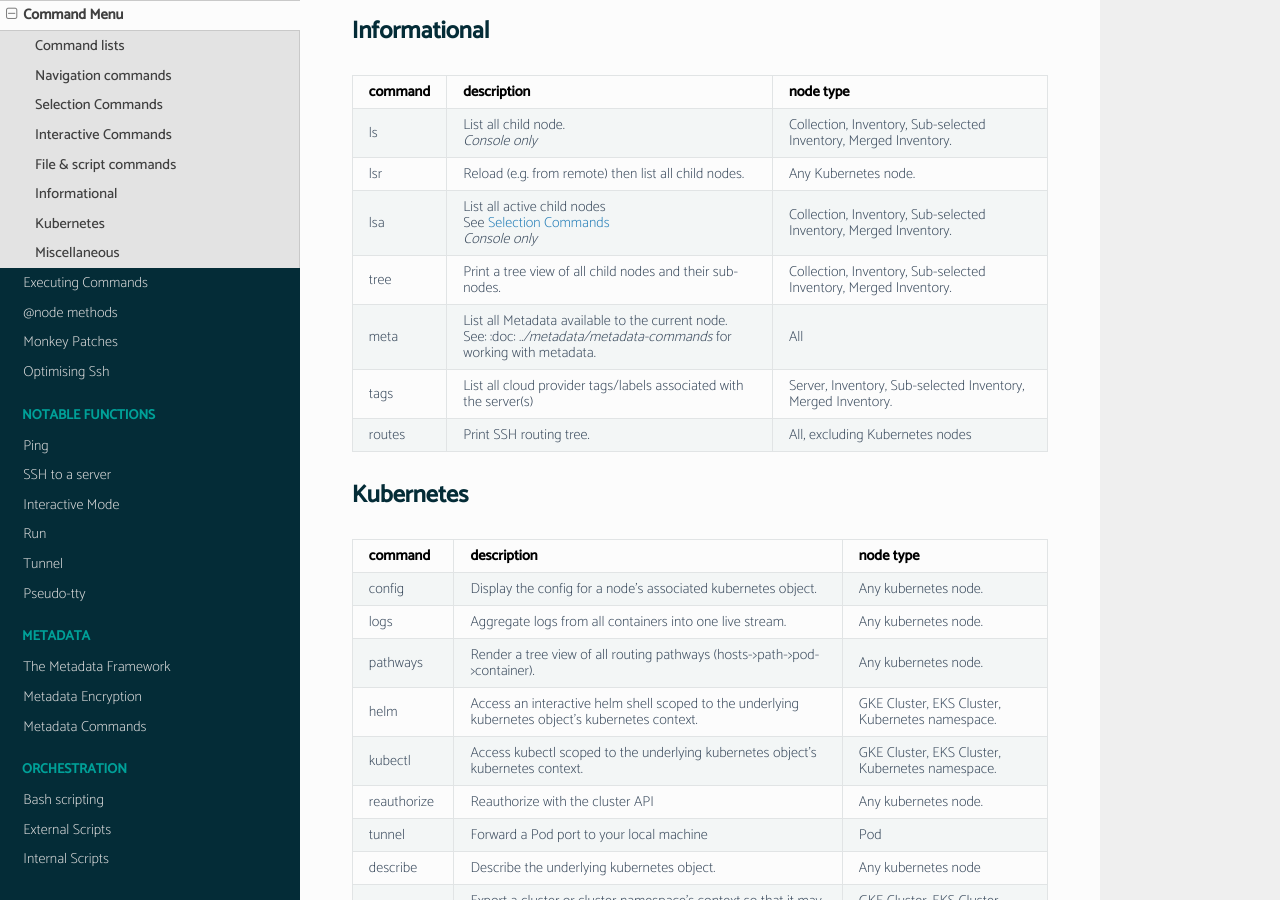
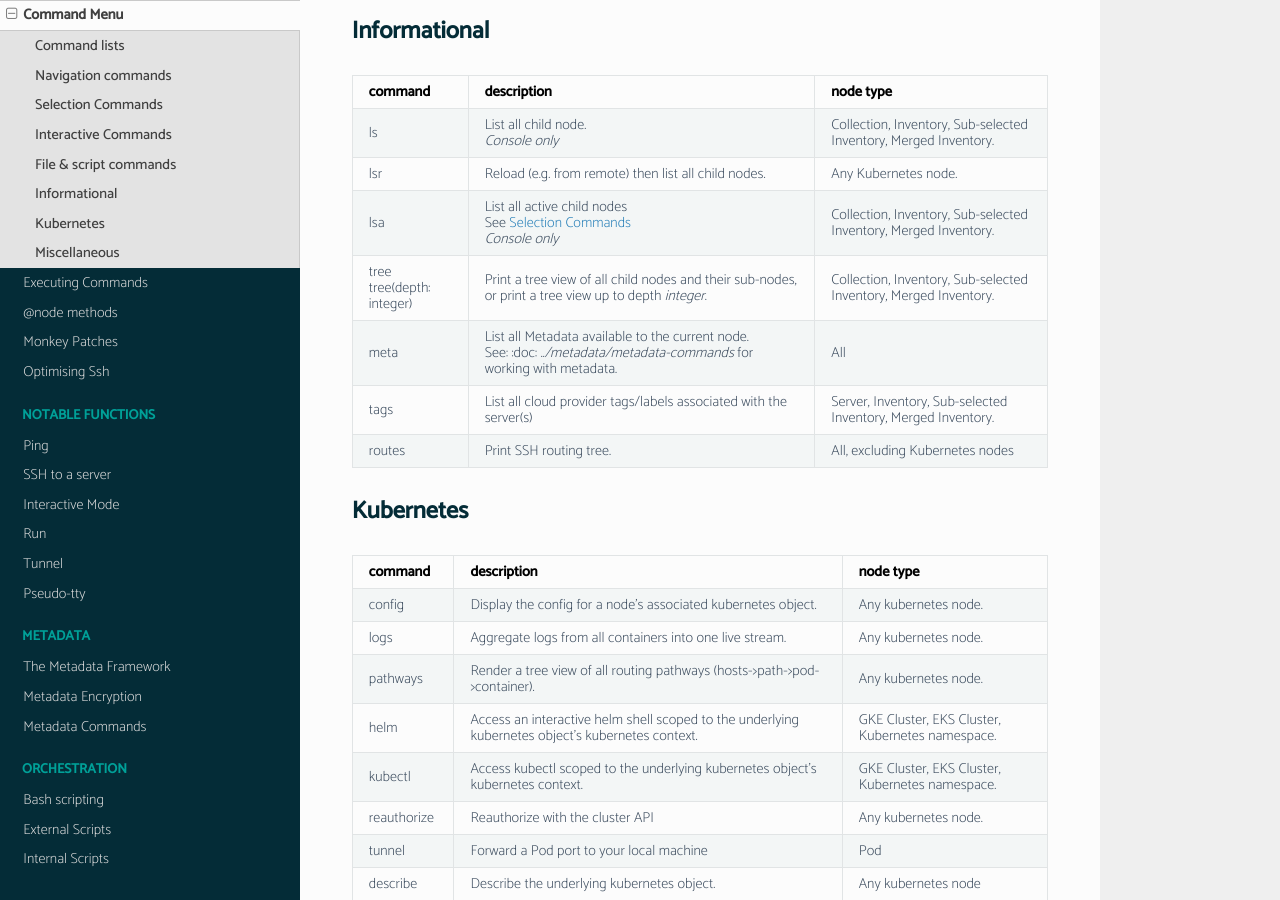
Before and after one commit to webzakimbo/bcome-read-the-docs, a Sphinx documentation site: the page built from docs/source/usage/command-menu.rst, in a window 1280 px wide and 900 px high, scrolled down 2392 px. Built offline with Sphinx 7.4.7 and the Read the Docs theme 2.0.0, drawn with Linux system fonts in a browser that asks for light colours; pages that are not in the unit, such as notebooks, are missing from menus.

Commit message:
added tree view depth to docs

```diff
--- a/docs/source/usage/command-menu.rst
+++ b/docs/source/usage/command-menu.rst
@@ -195,7 +195,8 @@ Informational
 |                             |  *Console only*                      |                                       |
 +-----------------------------+--------------------------------------+---------------------------------------+
 |  tree                       |  Print a tree view of all child      | Collection, Inventory, Sub-selected   |
-|                             |  nodes and their sub-nodes.          | Inventory, Merged Inventory.          |
+|                             |  nodes and their sub-nodes, or print | Inventory, Merged Inventory.          |
+|  tree(depth: integer)       |  a tree view up to depth *integer*.  |                                       |
 +-----------------------------+--------------------------------------+---------------------------------------+
 |  meta                       |  List all Metadata available to      | All				     |
 |			      |  the current node.    	             |					     |
```
